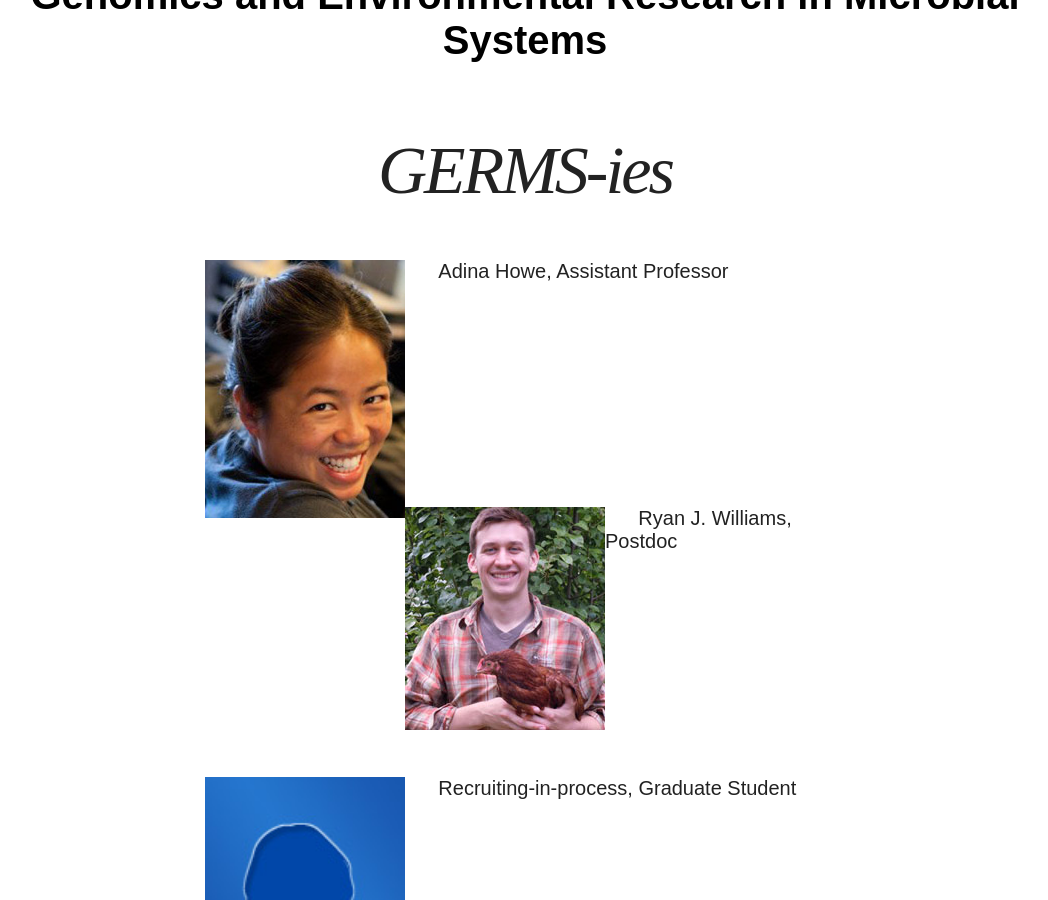
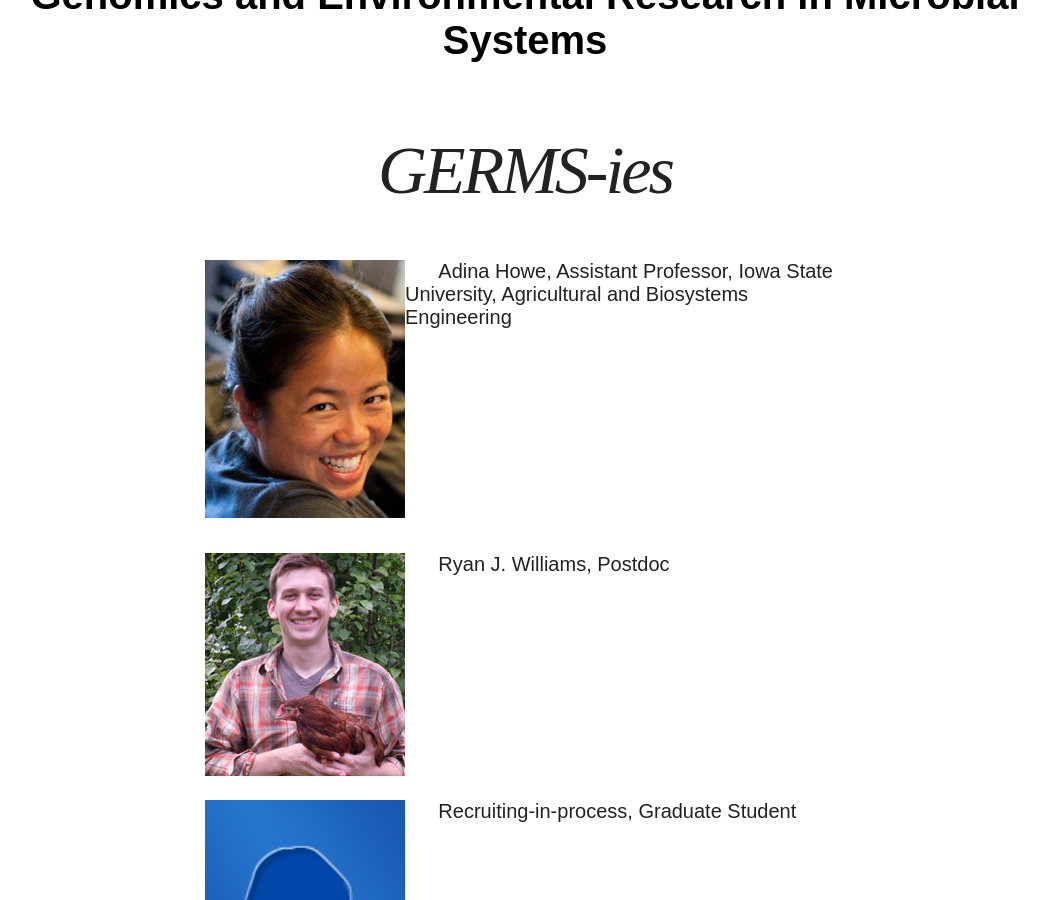
Before and after one commit to germs-lab/germs-lab.github.com-bu, a Jekyll site: the page built from people/index.md, in a window 1280 px wide and 900 px high, scrolled down 353 px. Shown: the whole window, without its empty margins (115-1163 px from the left). Built offline with Jekyll 4.4.1, drawn with Linux system fonts in a browser that asks for light colours; nearby versions of some CDN libraries.

Commit message:
updated bio

```diff
--- a/people/index.md
+++ b/people/index.md
@@ -8,7 +8,7 @@
   feature:
 ---
 
-<img src="howe.jpg" width="200" height="100" align="left">&nbsp;&nbsp;&nbsp;&nbsp;&nbsp;&nbsp;Adina Howe, Assistant Professor
+<img src="howe.jpg" width="200" height="100" align="left">&nbsp;&nbsp;&nbsp;&nbsp;&nbsp;&nbsp;Adina Howe, Assistant Professor, Iowa State University, Agricultural and Biosystems Engineering
 
 <BR><BR>
 <BR><BR>
```
